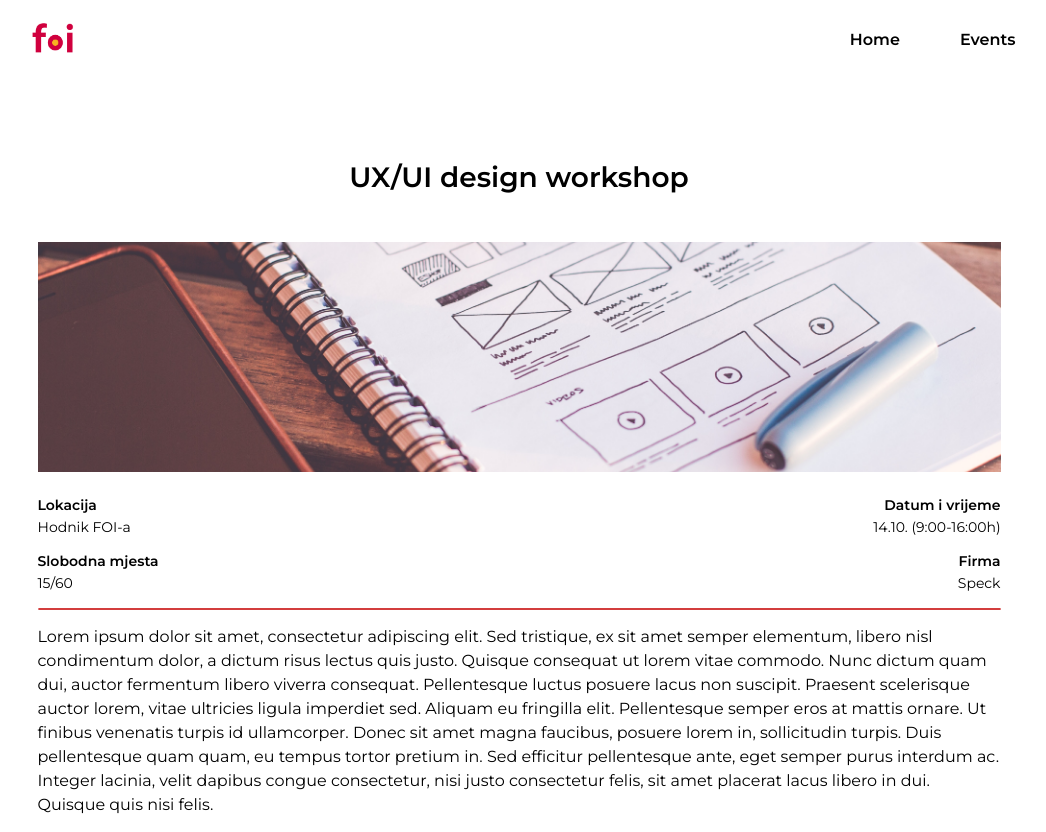
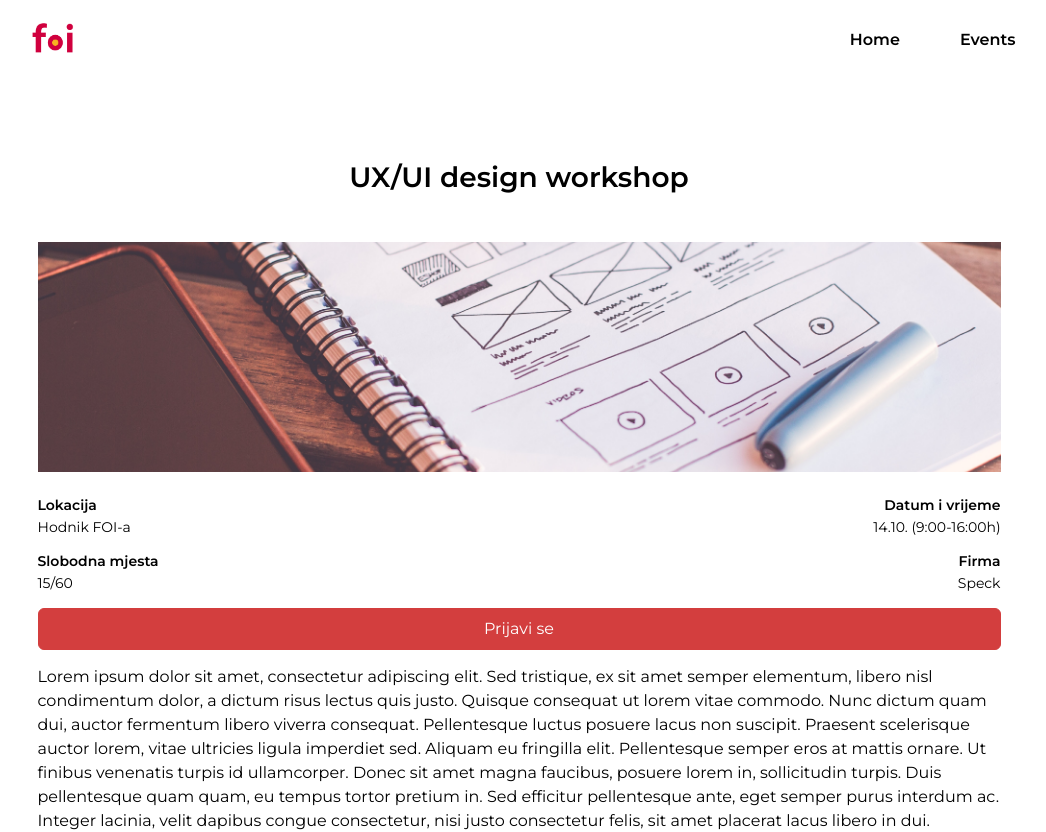
Before and after one commit to LukaKemo/my-app, a React (Create React App) app: page /event/1 in a window 1280 px wide. Shown: the top 832 px of the page, without its empty margins (121-1167 px from the left). Built offline with nearby package versions, Linux system fonts and the light colour scheme.

Commit message:
Event button fixed

```diff
--- a/src/components/EventElement/EventElement.js
+++ b/src/components/EventElement/EventElement.js
@@ -57,7 +57,7 @@ const EventElement = ({
                         </Item>
                     </Row>
                     <Row>
-                    <Button text={buttonText} to={route} />
+                    <Button to={route}>{buttonText}</Button>
                     </Row>
                 </Content>
             </EventElementInfo>
```
